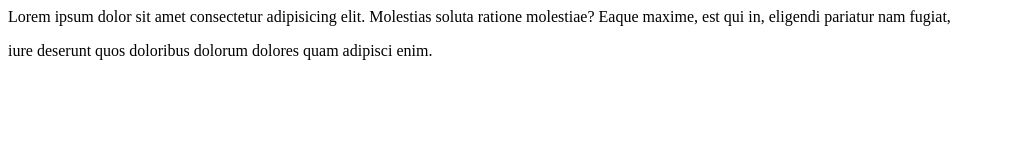
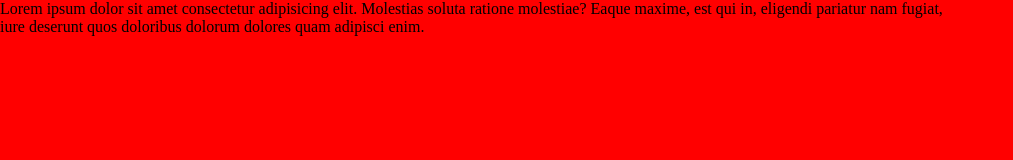
Before and after one commit to 5kr1pt0r/demo_website, a plain HTML site: page index.html in a window 1280 px wide. Shown: the whole page, without its empty margins (0-1013 px from the left). Drawn offline with Linux system fonts and the light colour scheme.

Commit message:
ebuka making minor changes

```diff
--- a/app.js
+++ b/app.js
@@ -0,0 +1 @@
+console.log("hello world")
--- a/index.html
+++ b/index.html
@@ -5,6 +5,7 @@
     <meta http-equiv="X-UA-Compatible" content="IE=edge">
     <meta name="viewport" content="width=device-width, initial-scale=1.0">
     <title>Test website</title>
+<link rel="stylesheet" href="style.css">
 </head>
 <body>
     Lorem ipsum dolor sit amet consectetur adipisicing elit. Molestias
@@ -15,5 +16,7 @@
 
         iure deserunt quos doloribus dolorum dolores quam adipisci enim.
     </p>
+
+    <script src="app.js"></script>
 </body>
 </html>
--- a/style.css
+++ b/style.css
@@ -0,0 +1,8 @@
+* {
+  margin: 0;
+  padding: 0;
+  box-sizing: border-box;
+}
+body {
+  background-color: red;
+}
```
